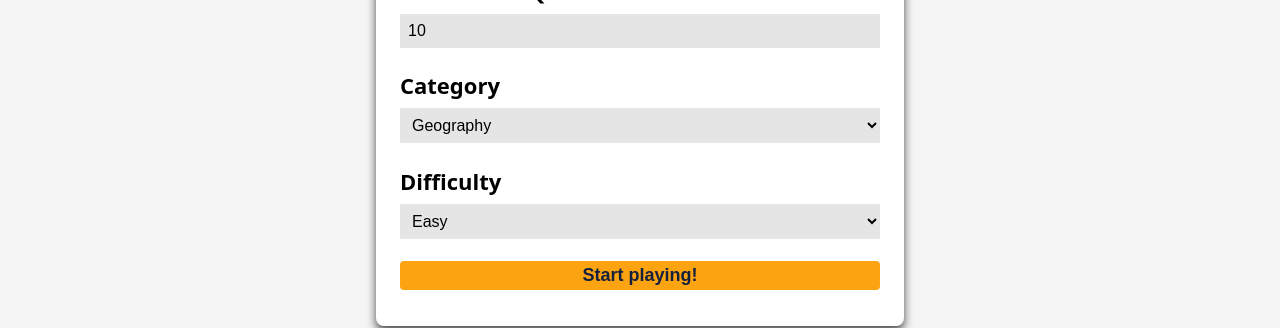
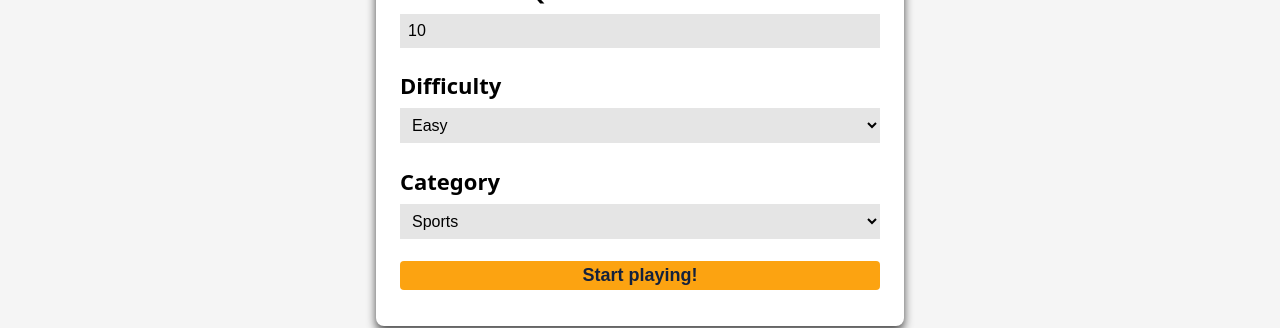
Before and after one commit to dariojularic/Trivia-quiz, a React app: page / in a window 1280 px wide. Shown: the part 357-685 px from the top of the page. Built offline with nearby package versions, Linux system fonts and the light colour scheme; the HTML template or start-up script is replaced by a standard one.

Commit message:
Install prop-types

```diff
--- a/package.json
+++ b/package.json
@@ -10,6 +10,7 @@
     "preview": "vite preview"
   },
   "dependencies": {
+    "prop-types": "^15.8.1",
     "react": "^18.3.1",
     "react-dom": "^18.3.1"
   },
--- a/src/Form.jsx
+++ b/src/Form.jsx
@@ -1,51 +1,64 @@
-import "./Form.css"
-import { useState } from "react"
-import Button from "./Button"
-import Input from "./Input"
-import Label from "./Label"
-import Select from "./Select"
+import "./Form.css";
+import { useState } from "react";
+import Button from "./Button";
+import Input from "./Input";
+import Label from "./Label";
+import Select from "./Select";
 
 function Form() {
   const [numOfQuestions, setNumOfQuestions] = useState(10);
   const [category, setCategory] = useState("22");
   const [difficulty, setDifficulty] = useState("easy");
+  // const baseUrl
+  // state za loading
+  // state za pitanja
 
-  const difficultyOptions = [{id: 1, value: "easy", label: "Easy"}, {id: 2, value: "medium", label: "Medium"}, {id: 3, value: "hard", label: "Hard"}];
-  const categoryOptions = [{id: 1, value: "21", label: "Sports"}, {id: 2, value: "20", label: "Mithology"}, {id: 3, value: "22", label: "Geography"}, {id: 4, value: "25", label: "Art"}]
+  const difficultyOptions = [
+    { id: 1, value: "easy", label: "Easy" },
+    { id: 2, value: "medium", label: "Medium" },
+    { id: 3, value: "hard", label: "Hard" },
+  ];
+  const categoryOptions = [
+    { id: 1, value: "21", label: "Sports" },
+    { id: 2, value: "20", label: "Mithology" },
+    { id: 3, value: "22", label: "Geography" },
+    { id: 4, value: "25", label: "Art" },
+  ];
 
   function handleNumOfQuestionsChange(event) {
-    setNumOfQuestions(parseInt(event.target.value))
+    setNumOfQuestions(parseInt(event.target.value));
   }
 
   function handleCategoryChange(event) {
-    setCategory(event.target.value)
+    setCategory(event.target.value);
   }
 
   function handleDifficultyChange(event) {
-    setDifficulty(event.target.value)
+    setDifficulty(event.target.value);
   }
 
   function handleSubmit(event) {
-    event.preventDefault()
+    event.preventDefault();
     fetchData(numOfQuestions, category, difficulty)
-      .then(data => console.log(data))
-      .catch(error => {
-        console.error(error)
-      })
+      .then((data) => console.log(data))
+      .catch((error) => {
+        console.error(error);
+      });
   }
 
   async function fetchData(questions, categ, diff) {
     try {
-      const response = await fetch(`https://opentdb.com/api.php?amount=${questions}&category=${categ}&difficulty=${diff}`);
+      const response = await fetch(
+        `https://opentdb.com/api.php?amount=${questions}&category=${categ}&difficulty=${diff}`
+      );
       const data = await response.json();
-      return data
+      return data;
     } catch (error) {
-      console.error("Error", error)
+      console.error("Error", error);
     }
   }
 
   // ako je promise ispunjen, prikazi prvo pitanje pitanje
-
   // napravit select componentu
   // label componentu
   // input komponentu
@@ -55,36 +68,50 @@ function Form() {
     <div className="game">
       <h2>Quiz setup</h2>
 
-      <form onSubmit={handleSubmit} method="get" action={`https://opentdb.com/api.php?amount=${numOfQuestions}&category=${category}&difficulty=${difficulty}`}>
+      <form
+        onSubmit={handleSubmit}
+        method="get"
+        action={`https://opentdb.com/api.php?amount=${numOfQuestions}&category=${category}&difficulty=${difficulty}`}
+      >
         <div className="num-of-questions-container">
           <label htmlFor="number-of-questions">Number Of Questions</label>
-          <input id="number-of-questions" name="number-of-questions" type="number" value={numOfQuestions} min={10} max={20} onChange={handleNumOfQuestionsChange}/>
+          <input
+            id="number-of-questions"
+            name="number-of-questions"
+            type="number"
+            value={numOfQuestions}
+            min={10}
+            max={20}
+            onChange={handleNumOfQuestionsChange}
+          />
         </div>
 
         <div className="category-container">
-          <label htmlFor="category">Category</label>
-          <select value={category} name="category" id="category" onChange={handleCategoryChange}>
+          {/* <label htmlFor="category">Category</label>
+          <select
+            value={category}
+            name="category"
+            id="category"
+            onChange={handleCategoryChange}
+          >
             <option value="21">Sports</option>
             <option value="20">Mithology</option>
             <option value="22">Geography</option>
             <option value="25">Art</option>
-          </select>
+          </select> */}
+          <Label forSelect="difficulty" labelValue="Difficulty"/>
+          <Select options={difficultyOptions} id="difficulty" name="difficulty" />
         </div>
 
         <div className="difficulty-container">
-          <label htmlFor="difficulty">Difficulty</label>
-          <Select difficultyOptions={difficultyOptions} difficulty={difficulty} setDifficulty={setDifficulty} onChange={handleDifficultyChange}/>
-          {/* <select value={difficulty} name="difficulty" id="difficulty" onChange={handleDifficultyChange}>
-            <option value="easy">Easy</option>
-            <option value="medium">Medium</option>
-            <option value="hard">Hard</option>
-          </select> */}
+          <Label forSelect="category" labelValue="Category" />
+          <Select options={categoryOptions} id="category" name="category" />
         </div>
 
         <button type="submit">Start playing!</button>
       </form>
     </div>
-  )
+  );
 }
 
 export default Form;
--- a/src/Label.jsx
+++ b/src/Label.jsx
@@ -1,9 +1,17 @@
 import "./Label.css"
+import PropTypes from "prop-types"
 
-function Label() {
+function Label(props) {
+  const {forSelect, labelValue} = props
+
   return (
-    <label htmlFor=""></label>
+    <label htmlFor={forSelect}>{labelValue}</label>
   )
 }
 
+Label.propTypes = {
+  forSelect: PropTypes.string,
+  labelValue: PropTypes.string
+}
+
 export default Label;
--- a/src/Select.jsx
+++ b/src/Select.jsx
@@ -1,14 +1,11 @@
 import { useState } from "react"
 import "./Select.css"
+import PropTypes from "prop-types"
+
 
 function Select(props) {
-  console.log("props", props)
-  const {id, difficulty, difficultyOptions, setDifficulty} = props
+  const {options, id, name} = props
 
-
-  // console.log(difficulty)
-  // console.log(difficultyOptions)
-  // console.log(setDifficulty)
   const [selectedValue, setSelectedValue] = useState()
 
   function handleChange(event) {
@@ -16,12 +13,18 @@ function Select(props) {
   }
 
   return (
-    <select defaultValue={difficulty} name="difficulty" id="difficulty" onChange={setDifficulty()}>
-      {difficultyOptions.map(option => {
-        return <option key={id} value={option.value}>{option.label}</option>
+    <select name={name} id={id} >
+      {options.map(option => {
+        return <option key={option.id} value={option.value}>{option.label}</option>
       })}
     </select>
   )
 }
 
+Select.propTypes = {
+  id: PropTypes.string,
+  name: PropTypes.string,
+  options: PropTypes.array
+}
+
 export default Select;
```
Also changed, not shown: 1 other file (tests, documents, lock files or other folders).
